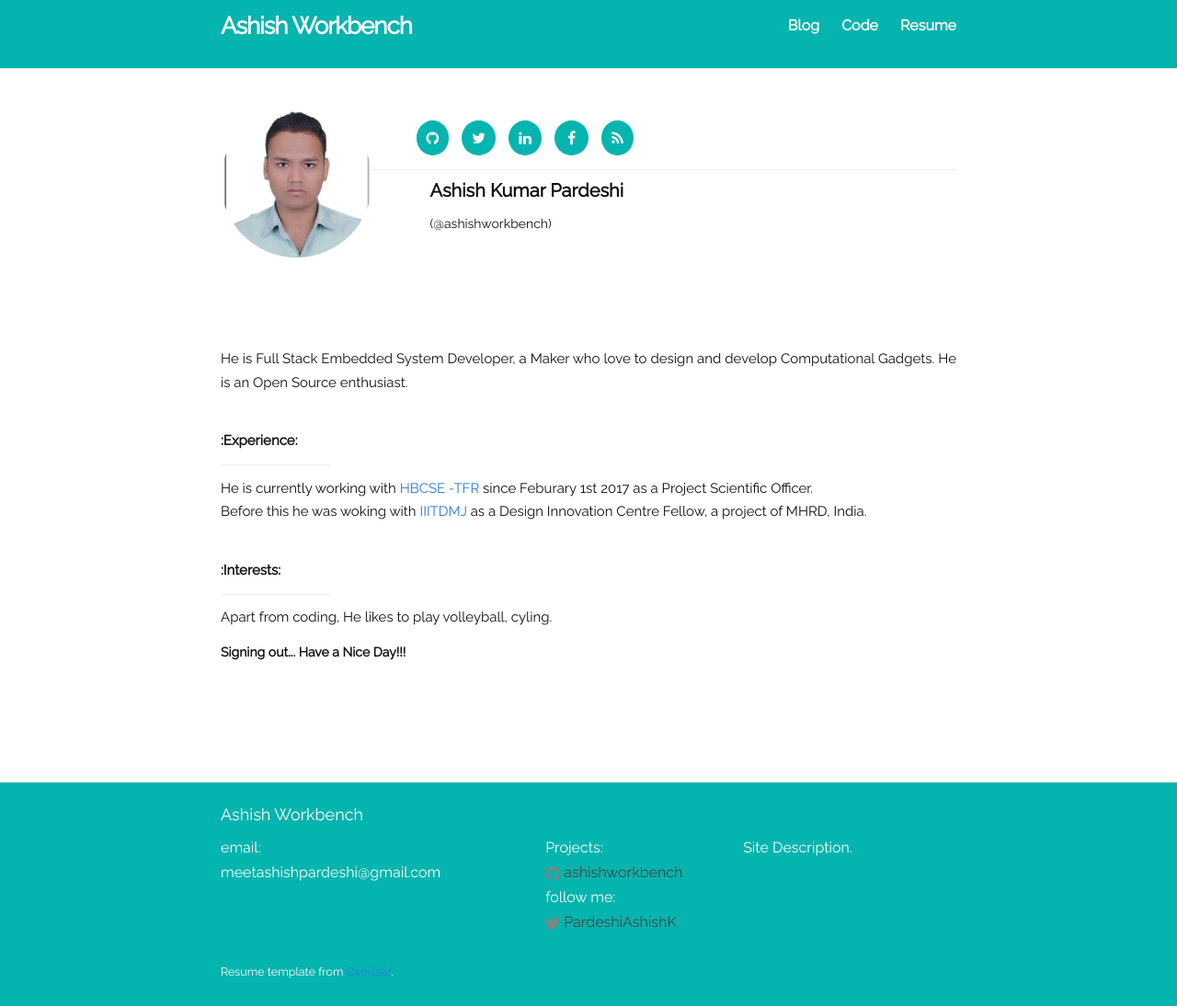
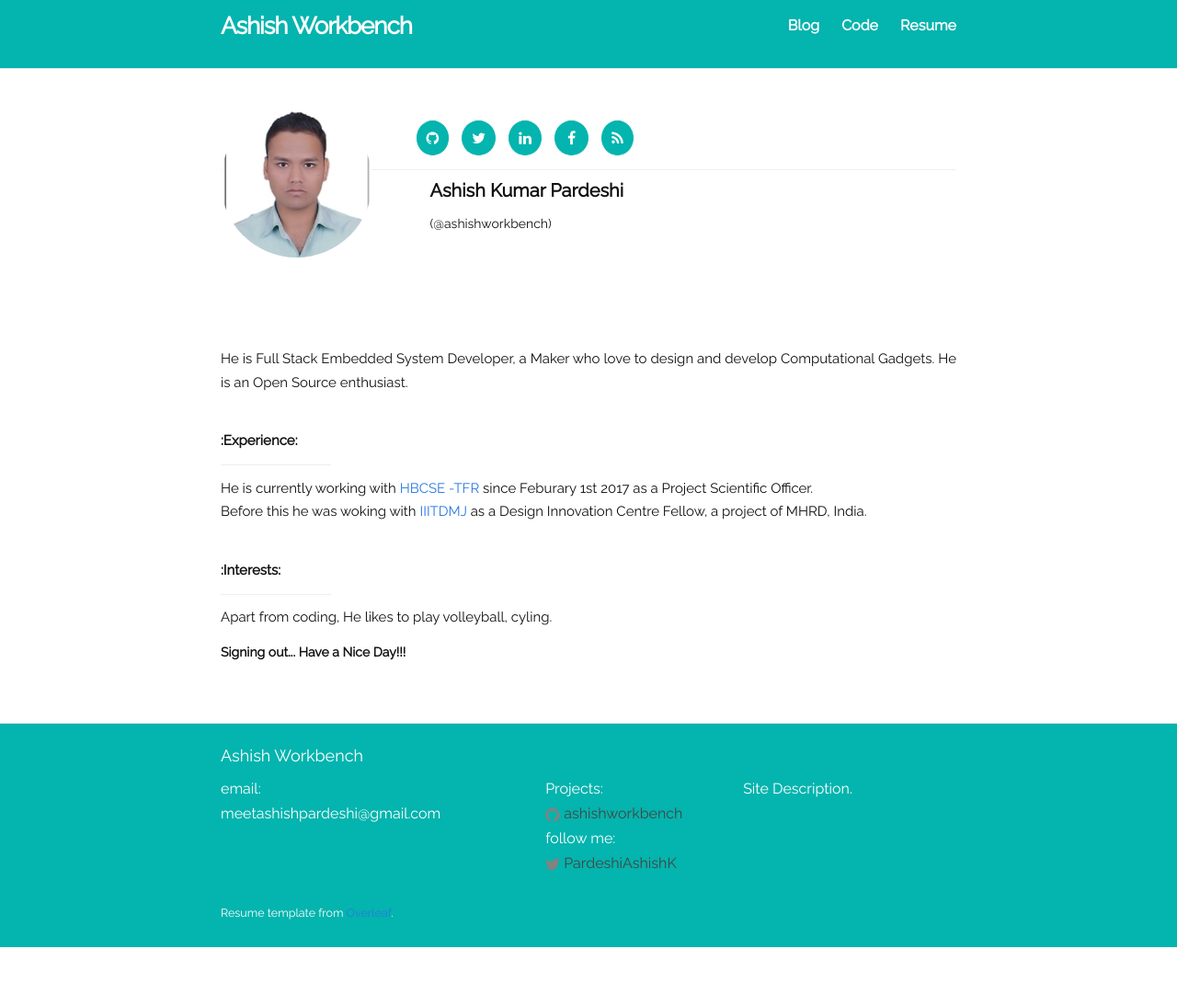
Before and after one commit to ashishworkbench/ashish_workbench, a Jekyll site: the page built from about.html, in a window 1280 px wide and 1094 px high. Shown: the whole window at 92% size. Built offline with Jekyll 4.4.1, drawn with Linux system fonts in a browser that asks for light colours; nearby versions of some CDN libraries; some web fonts are replaced; library files that are not in the unit come from our copies.

Commit message:
Update default.html

```diff
--- a/_layouts/default.html
+++ b/_layouts/default.html
@@ -9,7 +9,7 @@
       {% include header.html %}
     </div>
 
-    <div class="page-content" style="margin-bottom: 15%; margin-top: 7%;">
+    <div class="page-content" style="margin-bottom: 10%; margin-top: 7%;">
       <div class="wrapper">
         {{ content }}
       </div>
```
